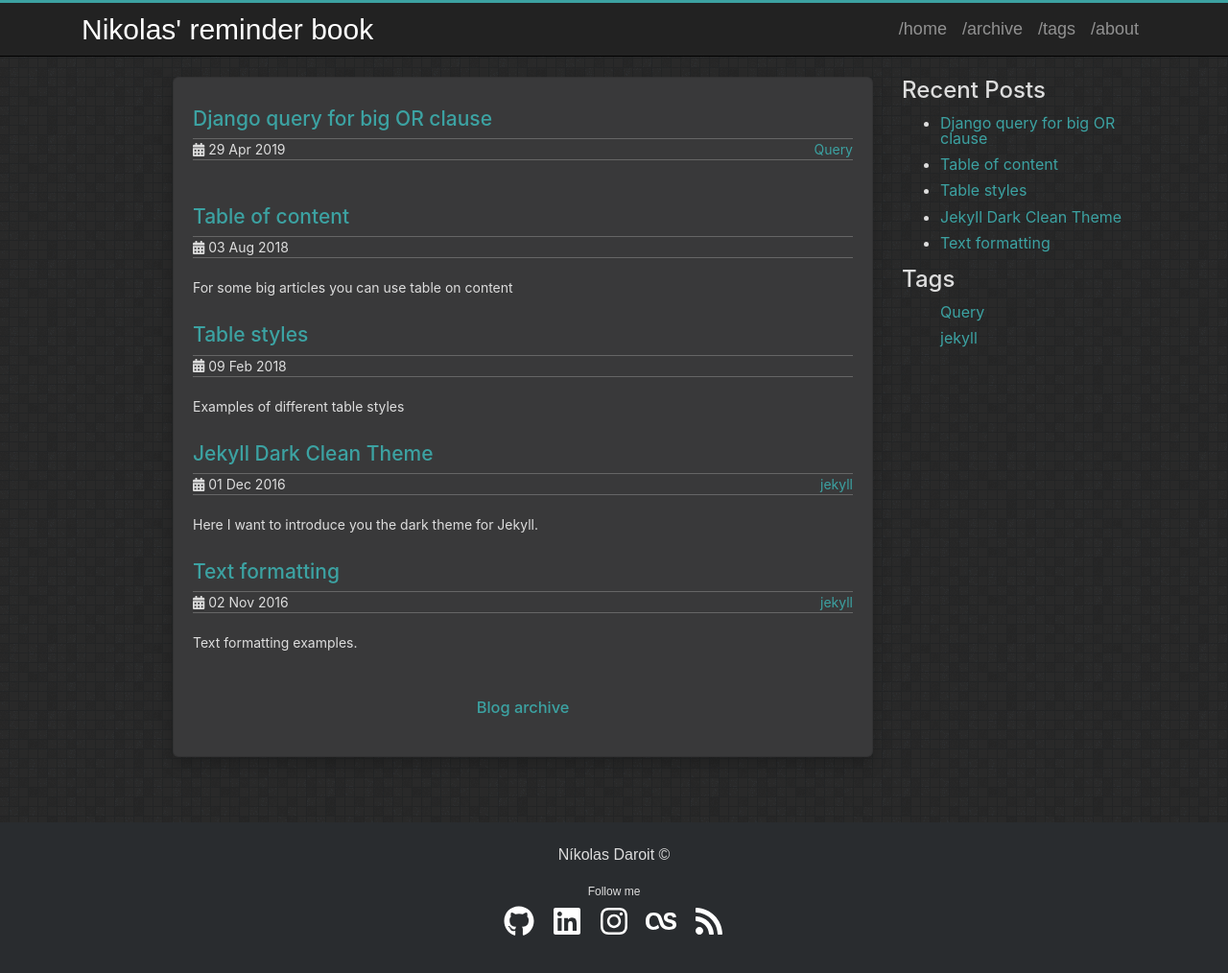
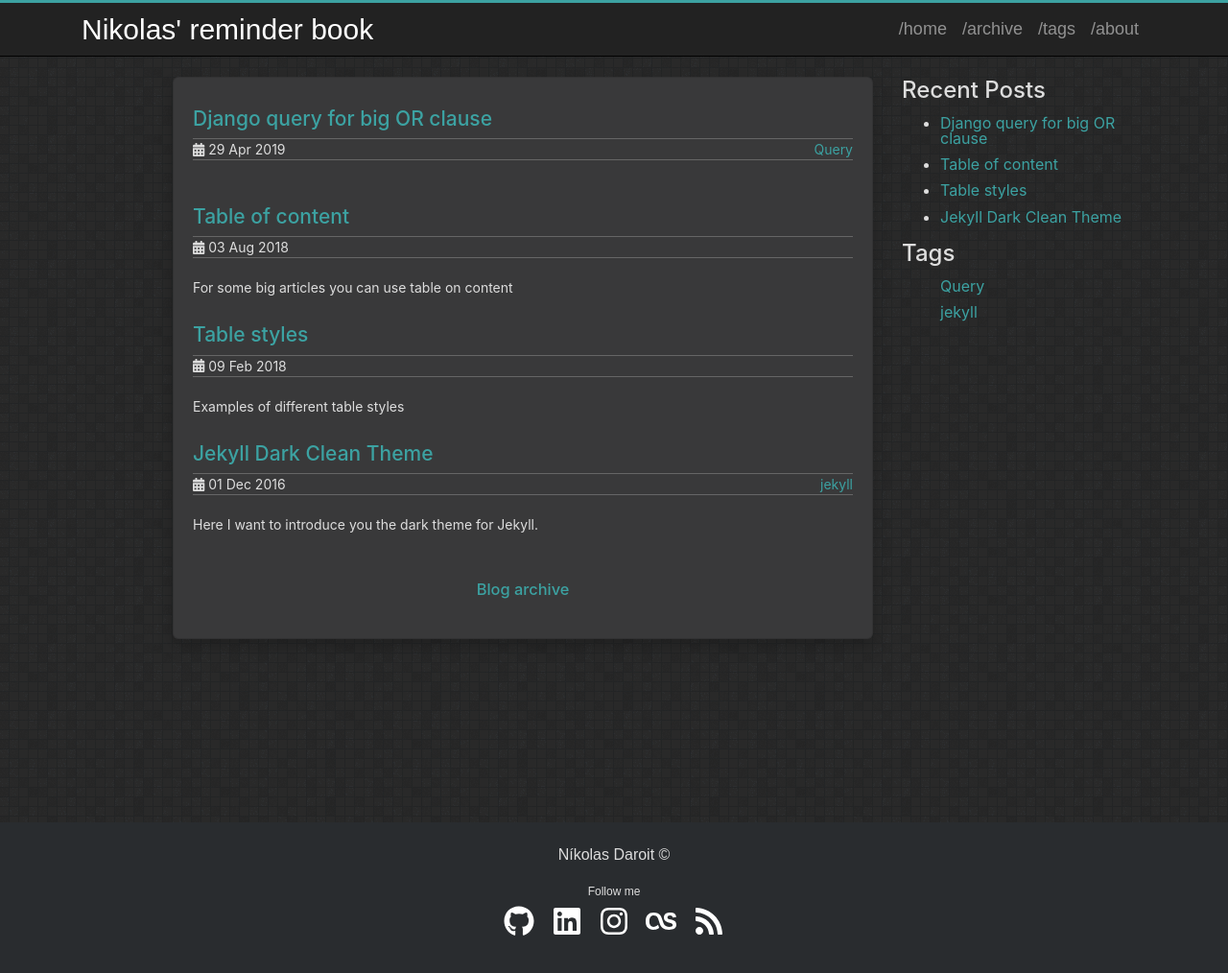
Before and after one commit to NikolasDaroit/nikolasdaroit.github.io, a Jekyll site: the page built from index.html, in a window 1280 px wide and 1039 px high. Shown: the top 1014 px of the window at 96% size. Built offline with Jekyll 4.4.1, drawn with Linux system fonts in a browser that asks for light colours.

Commit message:
update 2016-11-02-text-formatting.md

```diff
--- a/_posts/2016-11-02-text-formatting.md
+++ b/_posts/2016-11-02-text-formatting.md
@@ -1,9 +1,10 @@
 ---
+title: 'Text formatting'
 layout: post
-title: "Text formatting"
-date: 2016-11-02 16:25:06
-tags: jekyll
-description: Text formatting examples.
+tags:
+  - jekyll
+published: false
+category:
 ---
 
 # Text formatting example
```
